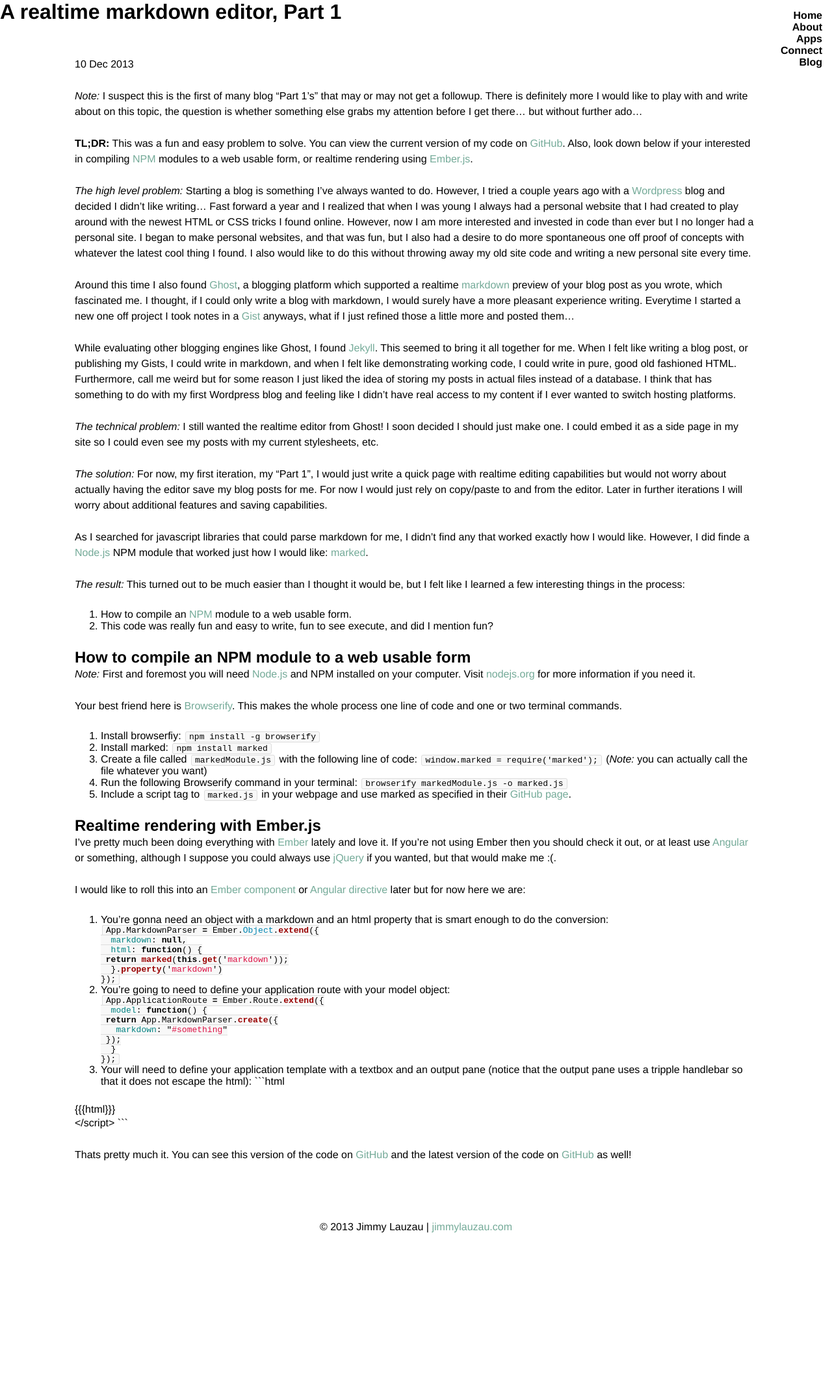
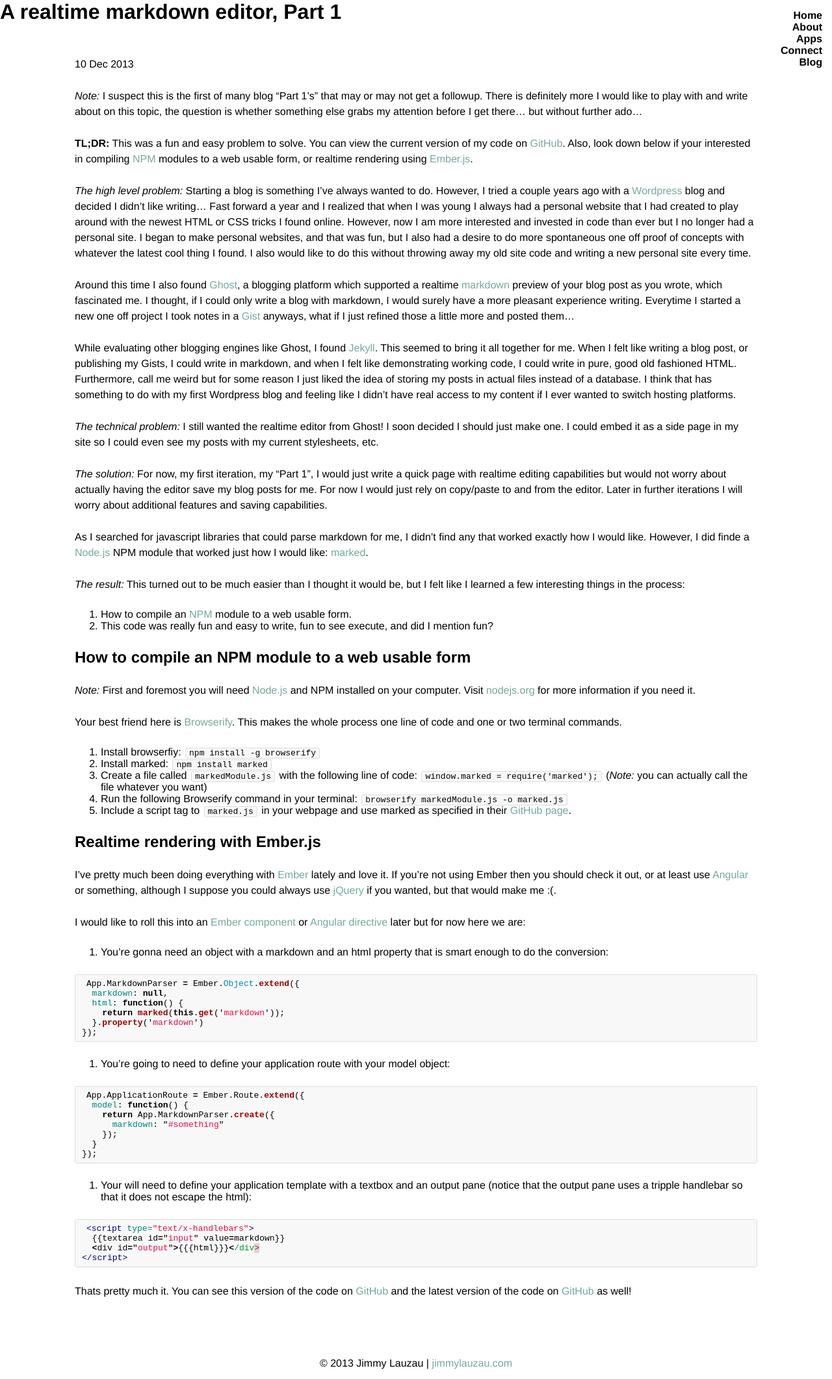
Before and after one commit to jimmay5469/jimmay5469.github.io, a Jekyll site: the page built from _posts/2013-12-10-a-realtime-markdown-editor-part-1.md, in a window 1280 px wide. Shown: the whole page at 65% size. Built offline with Jekyll 4.4.1, drawn with Linux system fonts in a browser that asks for light colours; Markdown is read by kramdown in place of the engine named in the settings; before the commit the page ends 1913 px from its top, so only the background shows below that.

Commit message:
styling and codeblock fixes

````diff
--- a/_posts/2013-12-10-a-realtime-markdown-editor-part-1.md
+++ b/_posts/2013-12-10-a-realtime-markdown-editor-part-1.md
@@ -42,6 +42,7 @@
 I would like to roll this into an [Ember component](http://emberjs.com/api/classes/Ember.Component.html) or [Angular directive](http://docs.angularjs.org/guide/directive) later but for now here we are:
 
 1. You're gonna need an object with a markdown and an html property that is smart enough to do the conversion:
+
 ```js
 App.MarkdownParser = Ember.Object.extend({
   markdown: null,
@@ -50,7 +51,9 @@
   }.property('markdown')
 });
 ```
+
 2. You're going to need to define your application route with your model object:
+
 ```js
 App.ApplicationRoute = Ember.Route.extend({
   model: function() {
@@ -60,7 +63,9 @@
   }
 });
 ```
+
 3. Your will need to define your application template with a textbox and an output pane (notice that the output pane uses a tripple handlebar so that it does not escape the html):
+
 ```html
 <script type="text/x-handlebars">
   {{textarea id="input" value=markdown}}
--- a/css/main.css
+++ b/css/main.css
@@ -8,6 +8,9 @@
 a {
   color: #74AA98;
   text-decoration: none;
+}
+h2 {
+  padding-bottom: 25px;
 }
 .nav {
   top:15px;
@@ -38,12 +41,24 @@
 .content ol, .content ul {
   padding-bottom: 25px;
 }
+.content pre {
+  padding: 6px 10px;
+  border: 1px solid #ddd;
+  background-color: #f8f8f8;
+  border-radius: 3px;
+}
 .content code {
   margin: 0 2px;
   padding: 0px 5px;
   border: 1px solid #ddd;
   background-color: #f8f8f8;
   border-radius: 3px;
+}
+.content pre code {
+  border: none;
+}
+.highlight {
+  padding-bottom: 25px;
 }
 .contentHeading {
   z-index: -1;
````
